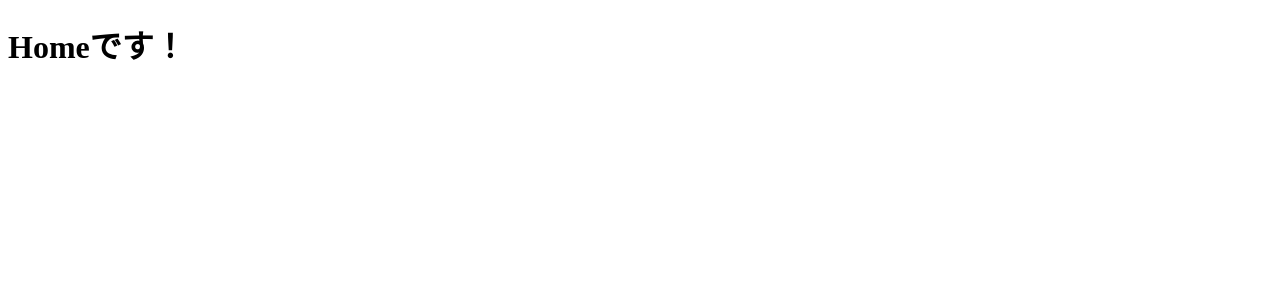
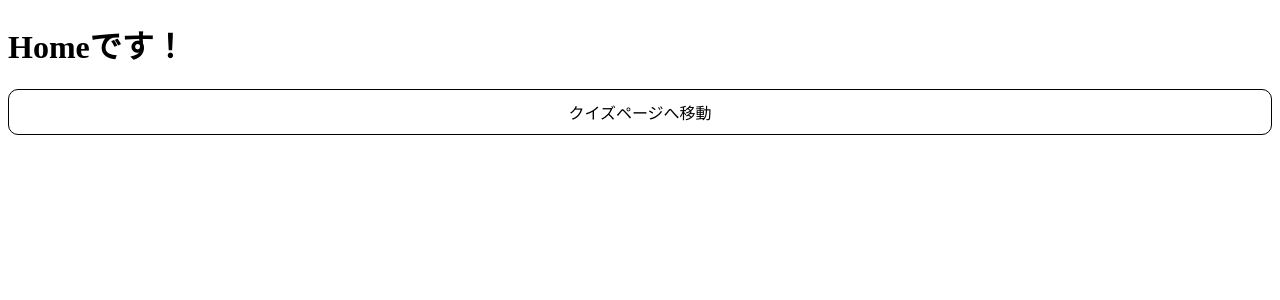
Before and after one commit to Yopipo415/react-router-practice, a React (Create React App) app: page / in a window 1280 px wide. Shown: the top 300 px of the page. Built offline with nearby package versions, Linux system fonts and the light colour scheme.

Commit message:
Create Quiz App 7

```diff
--- /dev/null
+++ b/src/components/Button/Button.css
@@ -0,0 +1,17 @@
+.Button {
+    border: solid 1px black;
+    border-radius: 10px;
+    margin-bottom: 20px;
+    padding: 10px;
+    background: #fff;
+    word-break: break-word;
+    display: flex;
+    align-items: center;
+    justify-content: center;
+    cursor: pointer;
+}
+
+.Button:hover {
+    background: #adc6ff;
+    transition-duration: 200ms;
+}
--- /dev/null
+++ b/src/components/Button/Button.jsx
@@ -0,0 +1,21 @@
+import React from 'react';
+import "./Button.css";
+
+const Button = (props) => {
+    let { onClickHandler } = props;
+
+    if ( typeof onClickHandler !== 'function' ) {
+        onClickHandler = () => {};
+    }
+
+    return (
+        <div
+            className="Button"
+            onClick={ onClickHandler }
+        >
+            { props.children }
+        </div>
+    );
+};
+
+export default Button;
--- a/src/components/Home/Home.jsx
+++ b/src/components/Home/Home.jsx
@@ -1,9 +1,19 @@
 import React from 'react';
+import Button from "../Button/Button";
 
-function Home () {
+const Home = ({ history }) => {
     return (
-        <h1>Homeです！</h1>
+        <div>
+            <h1>Homeです！</h1>
+            <Button
+                onClickHandler={() => {
+                    history.push('/quiz');
+                }}
+            >
+                クイズページへ移動
+            </Button>
+        </div>
     );
-}
+};
 
 export default Home;
```
Also changed, not shown: 1 other file (tests, documents, lock files or other folders).
